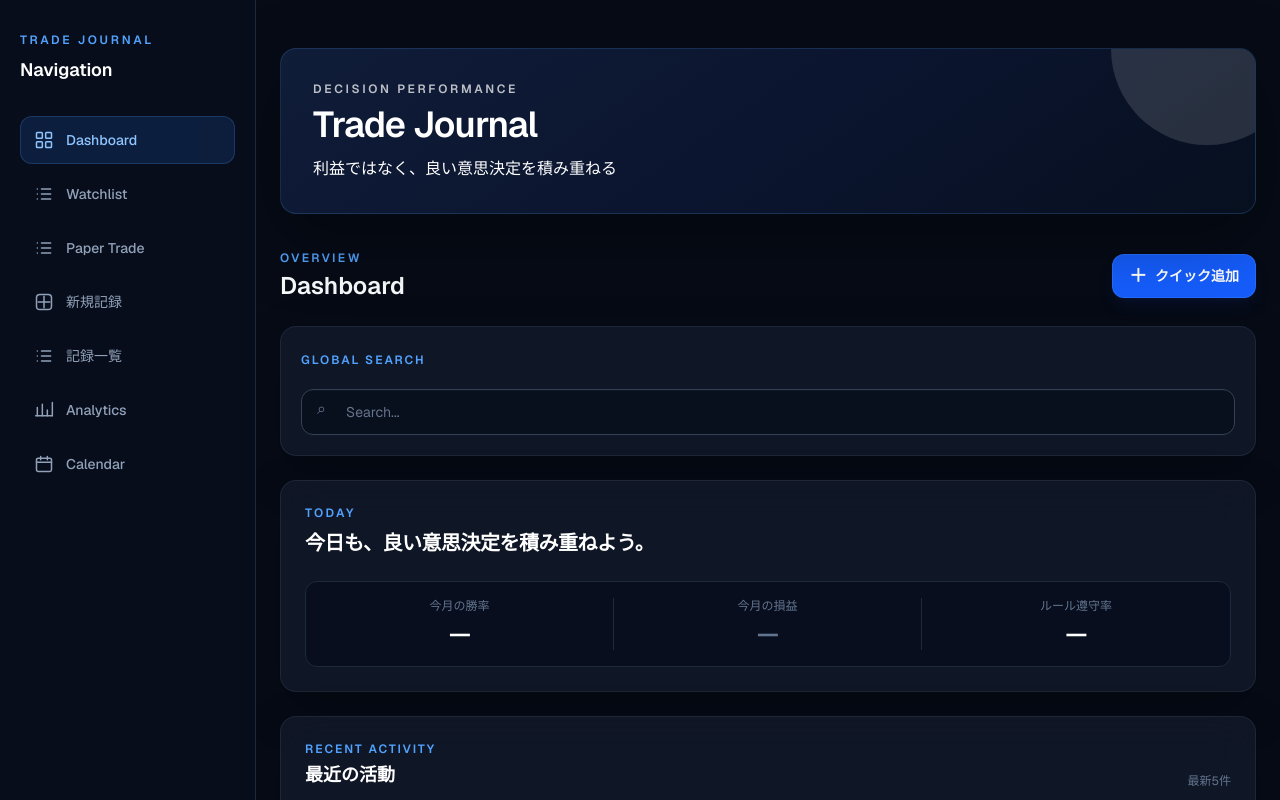
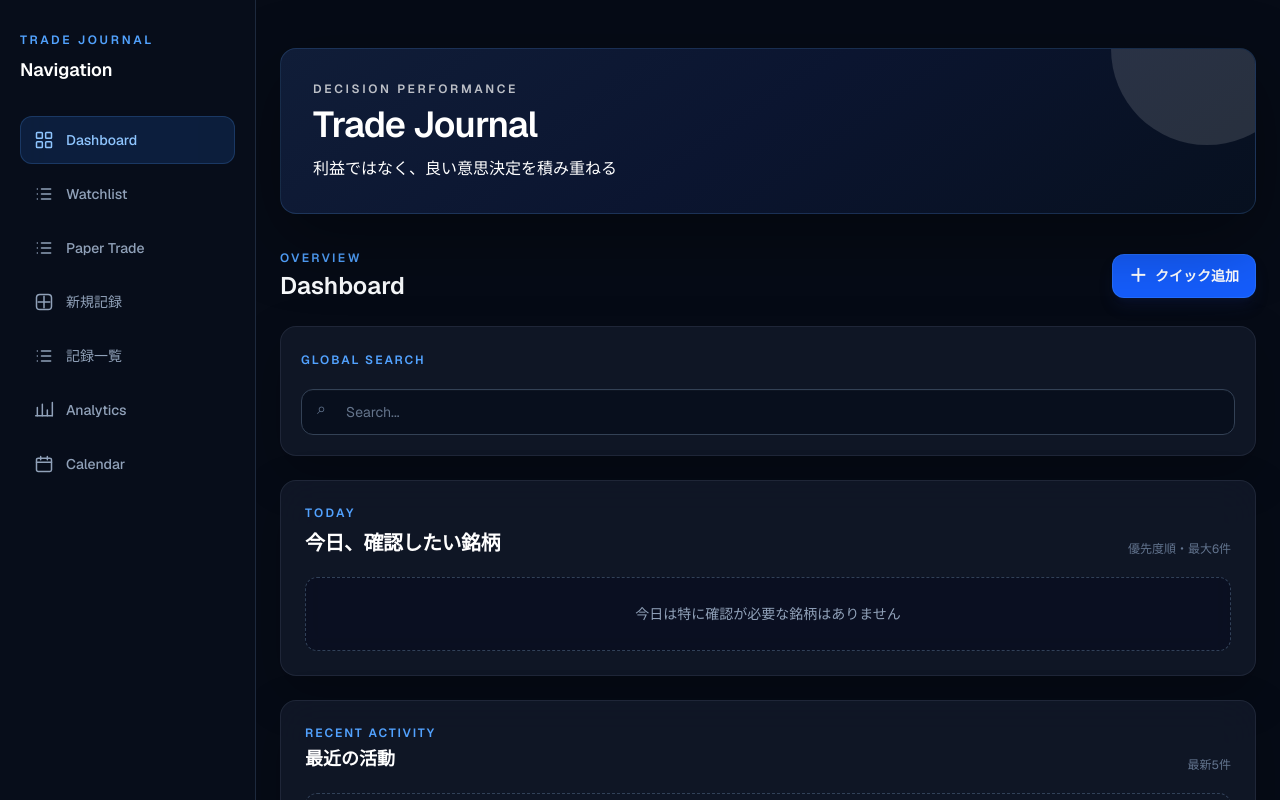
Before and after one commit to fcd0520-netizen/trade-journal, a Next.js app: page / in a window 1280 px wide. Shown: the top 800 px of the page. Built offline with nearby package versions, Linux system fonts and the light colour scheme.

Commit message:
Connect dashboard Today priority list

```diff
--- a/app/components/Dashboard.tsx
+++ b/app/components/Dashboard.tsx
@@ -2,7 +2,8 @@ import { useEffect, useState } from "react";
 import Link from "next/link";
 import { formatProfitUsd, parseMoney } from "../lib/currency";
 import type { ActiveJournal } from "../types/journal";
-import type { WatchlistItem } from "../types/watchlist";
+import type { WatchlistItem, WatchlistStatus } from "../types/watchlist";
+import DashboardToday from "./DashboardToday";
 
 type DashboardProps = {
   journals: ActiveJournal[];
@@ -168,19 +169,30 @@ const getRecentActivities = (): RecentActivity[] => {
     .slice(0, 5);
 };
 
-const getWatchingItems = (): WatchlistItem[] =>
-  getStoredItems(SUMMARY_STORAGE_KEYS.watchlist)
-    .filter(
-      (item): item is Record<string, unknown> & WatchlistItem =>
-        item.status === "監視中" &&
-        typeof item.id === "number" &&
-        typeof item.createdAt === "string" &&
-        typeof item.ticker === "string" &&
-        typeof item.companyName === "string" &&
-        typeof item.reason === "string" &&
-        typeof item.targetPrice === "string" &&
-        (item.currency === "USD" || item.currency === "JPY")
-    )
+const isWatchlistStatus = (value: unknown): value is WatchlistStatus =>
+  value === "監視中" || value === "✅ 購入済" || value === "❌ 見送り";
+
+const getStoredWatchlistItems = (): WatchlistItem[] =>
+  getStoredItems(SUMMARY_STORAGE_KEYS.watchlist).flatMap((item, index) => {
+    if (typeof item.ticker !== "string" || !item.ticker.trim()) return [];
+
+    return [{
+      id: typeof item.id === "number" ? item.id : -(index + 1),
+      createdAt: typeof item.createdAt === "string" ? item.createdAt : "",
+      ticker: item.ticker.trim().toUpperCase(),
+      companyName: typeof item.companyName === "string" ? item.companyName : "",
+      currency: item.currency === "JPY" ? "JPY" : "USD",
+      startingPrice: typeof item.startingPrice === "string" ? item.startingPrice : "",
+      targetPrice: typeof item.targetPrice === "string" ? item.targetPrice : "",
+      startDate: typeof item.startDate === "string" ? item.startDate : "",
+      reason: typeof item.reason === "string" ? item.reason : "",
+      status: isWatchlistStatus(item.status) ? item.status : "監視中",
+    }];
+  });
+
+const getWatchingItems = (items: WatchlistItem[]): WatchlistItem[] =>
+  items
+    .filter((item) => item.status === "監視中")
     .sort((a, b) => getActivityDate(b) - getActivityDate(a))
     .slice(0, 3);
 
@@ -254,6 +266,7 @@ export default function Dashboard({ journals, onEdit }: DashboardProps) {
     useState<SummaryCounts>(emptySummaryCounts);
   const [recentActivities, setRecentActivities] = useState<RecentActivity[]>([]);
   const [watchingItems, setWatchingItems] = useState<WatchlistItem[]>([]);
+  const [todayWatchlistItems, setTodayWatchlistItems] = useState<WatchlistItem[]>([]);
   const [globalSearchItems, setGlobalSearchItems] = useState<GlobalSearchItem[]>([]);
   const [globalSearch, setGlobalSearch] = useState("");
 
@@ -264,13 +277,15 @@ export default function Dashboard({ journals, onEdit }: DashboardProps) {
       if (frame !== null) window.cancelAnimationFrame(frame);
 
       frame = window.requestAnimationFrame(() => {
+        const storedWatchlistItems = getStoredWatchlistItems();
         setSummaryCounts({
           journals: getStoredItemCount(SUMMARY_STORAGE_KEYS.journals),
           watchlist: getStoredItemCount(SUMMARY_STORAGE_KEYS.watchlist),
           paperTrades: getStoredItemCount(SUMMARY_STORAGE_KEYS.paperTrades),
         });
         setRecentActivities(getRecentActivities());
-        setWatchingItems(getWatchingItems());
+        setWatchingItems(getWatchingItems(storedWatchlistItems));
+        setTodayWatchlistItems(storedWatchlistItems);
         setGlobalSearchItems(getGlobalSearchItems());
         frame = null;
       });
@@ -313,19 +328,6 @@ export default function Dashboard({ journals, onEdit }: DashboardProps) {
   const monthlyCompletedResults = getCompletedResults(monthlyJournals);
   const monthlyWins = monthlyCompletedResults.filter(
     (journal) => journal.result === "勝ち"
-  ).length;
-  const monthlyDecidedResults = monthlyJournals.filter((journal) =>
-    ["勝ち", "負け"].includes(journal.result)
-  );
-  const monthlyDecidedWins = monthlyDecidedResults.filter(
-    (journal) => journal.result === "勝ち"
-  ).length;
-  const monthlyProfit = monthlyJournals.reduce(
-    (total, journal) => total + (parseMoney(journal.profit) ?? 0),
-    0
-  );
-  const monthlyRulesFollowed = monthlyJournals.filter(
-    (journal) => journal.ruleFollowed
   ).length;
   const recentJournals = [...journals]
     .sort(
@@ -454,41 +456,7 @@ export default function Dashboard({ journals, onEdit }: DashboardProps) {
         )}
       </section>
 
-      <section aria-labelledby="today-title" className="ios-card overflow-hidden rounded-2xl border-blue-400/20 bg-gradient-to-br from-blue-950/70 via-slate-900/95 to-slate-950/95 p-5 sm:p-6">
-        <div>
-          <p className="text-xs font-semibold uppercase tracking-[0.2em] text-blue-400">Today</p>
-          <h3 id="today-title" className="mt-2 text-lg font-semibold tracking-tight text-white sm:text-xl">
-            今日も、良い意思決定を積み重ねよう。
-          </h3>
-        </div>
-
-        <dl className="mt-5 grid grid-cols-3 divide-x divide-slate-800 rounded-xl border border-slate-800 bg-slate-950/45 py-3 sm:mt-6 sm:py-4">
-          <div className="min-w-0 px-2 text-center sm:px-4">
-            <dt className="text-[10px] font-medium leading-4 text-slate-500 sm:text-xs">今月の勝率</dt>
-            <dd className="mt-1 break-words text-lg font-semibold tracking-tight text-white sm:text-2xl">
-              {monthlyDecidedResults.length === 0
-                ? "—"
-                : `${toPercentage(monthlyDecidedWins, monthlyDecidedResults.length)}%`}
-            </dd>
-          </div>
-          <div className="min-w-0 px-2 text-center sm:px-4">
-            <dt className="text-[10px] font-medium leading-4 text-slate-500 sm:text-xs">今月の損益</dt>
-            <dd className={`mt-1 break-words text-base font-semibold tracking-tight sm:text-2xl ${monthlyJournals.length === 0 ? "text-slate-500" : profitColor(monthlyProfit)}`}>
-              {monthlyJournals.length === 0
-                ? "—"
-                : formatProfitUsd(monthlyProfit) ?? "$0.00"}
-            </dd>
-          </div>
-          <div className="min-w-0 px-2 text-center sm:px-4">
-            <dt className="text-[10px] font-medium leading-4 text-slate-500 sm:text-xs">ルール遵守率</dt>
-            <dd className="mt-1 break-words text-lg font-semibold tracking-tight text-white sm:text-2xl">
-              {monthlyJournals.length === 0
-                ? "—"
-                : `${toPercentage(monthlyRulesFollowed, monthlyJournals.length)}%`}
-            </dd>
-          </div>
-        </dl>
-      </section>
+      <DashboardToday journals={journals} watchlistItems={todayWatchlistItems} />
 
       <section aria-labelledby="recent-activity-title" className="ios-card rounded-2xl p-5 sm:p-6">
         <div className="flex items-end justify-between gap-4">
```
